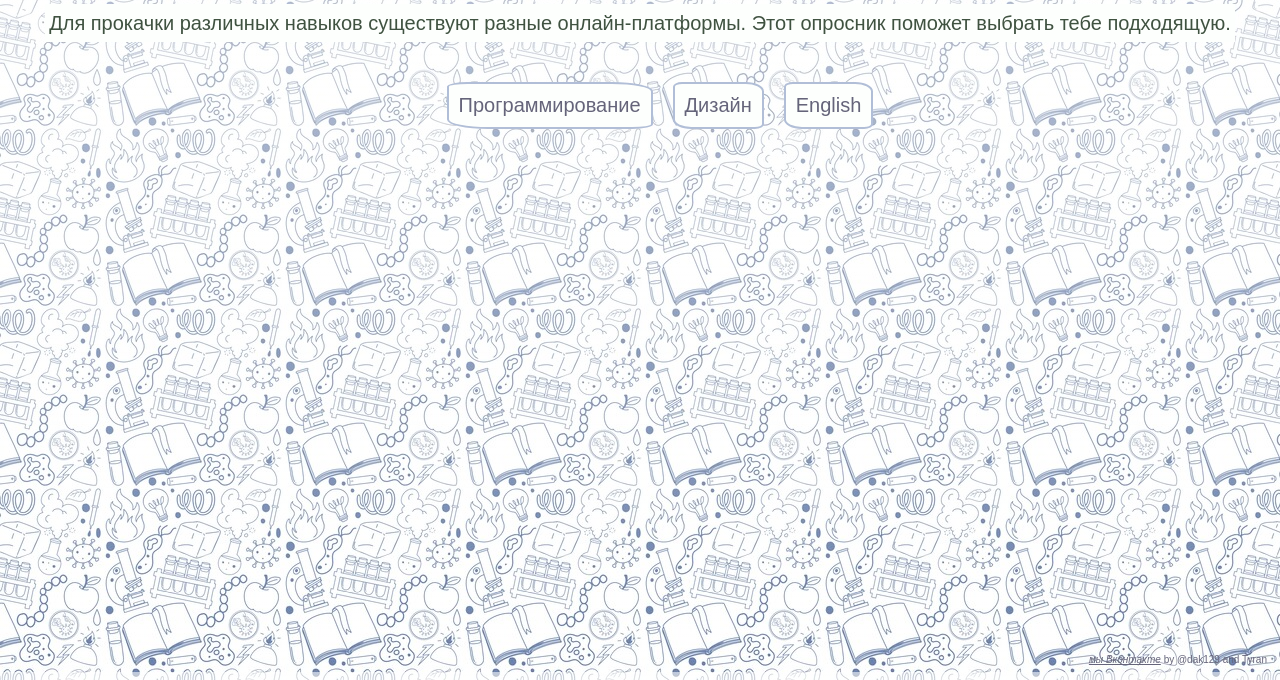
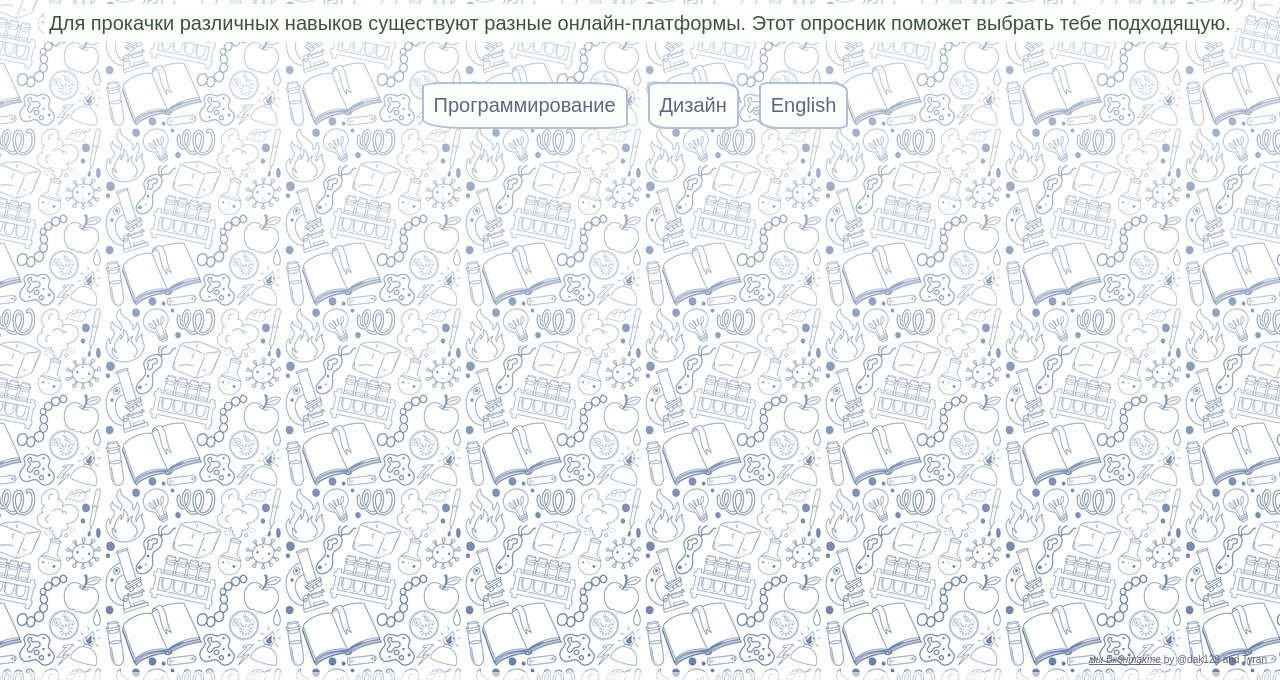
Before and after one commit to dak129/bp, a plain HTML site: page index.html in a window 1280 px wide. Shown: the part 128-808 px from the top of the page. Drawn offline with Linux system fonts and the light colour scheme.

Commit message:
Add files via upload
ul margin-left modified

```diff
--- a/style.css
+++ b/style.css
@@ -62,6 +62,7 @@ h1 {
   display: flex;
   flex-direction: row;
   flex-wrap: wrap;
+  margin-left: -2.5em;
   justify-content: center;
   align-items: center;
   list-style-type: none;
```
